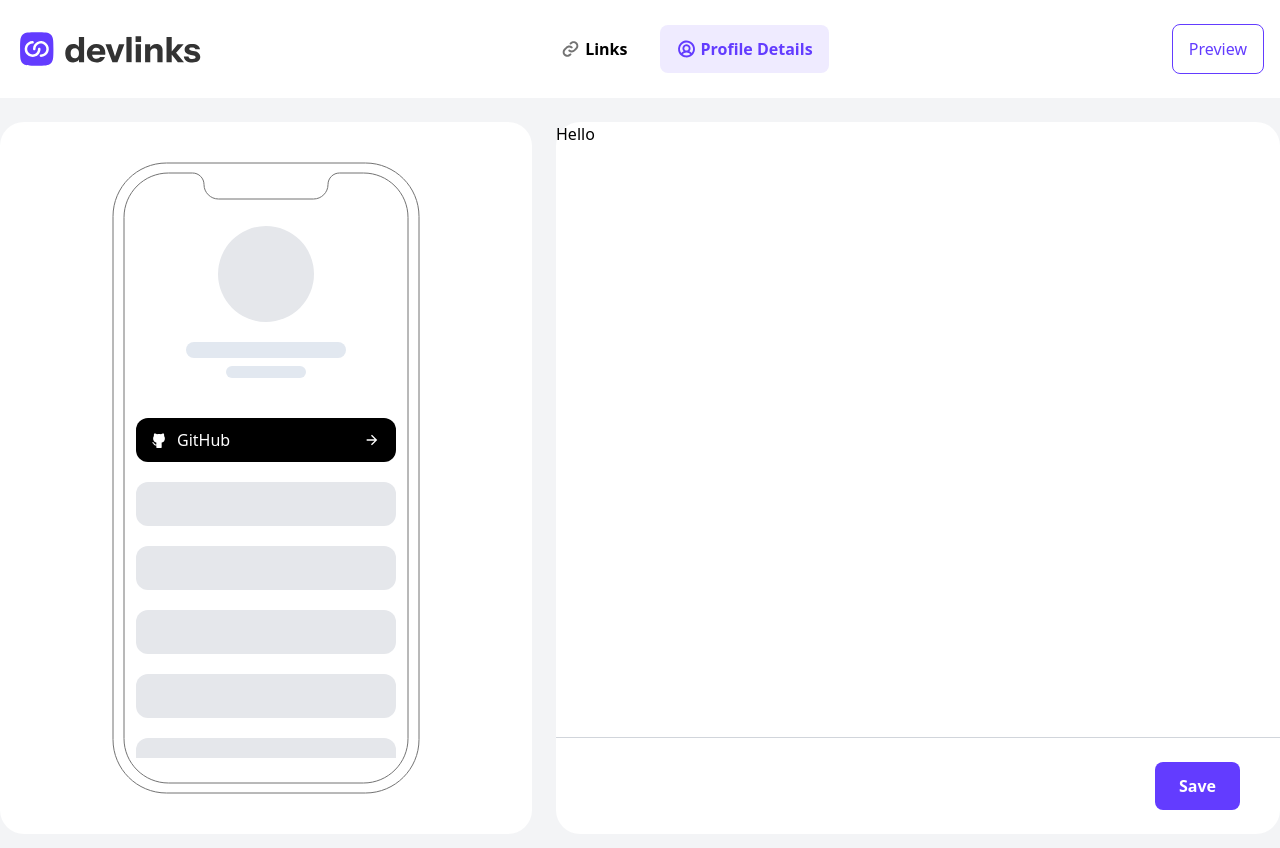
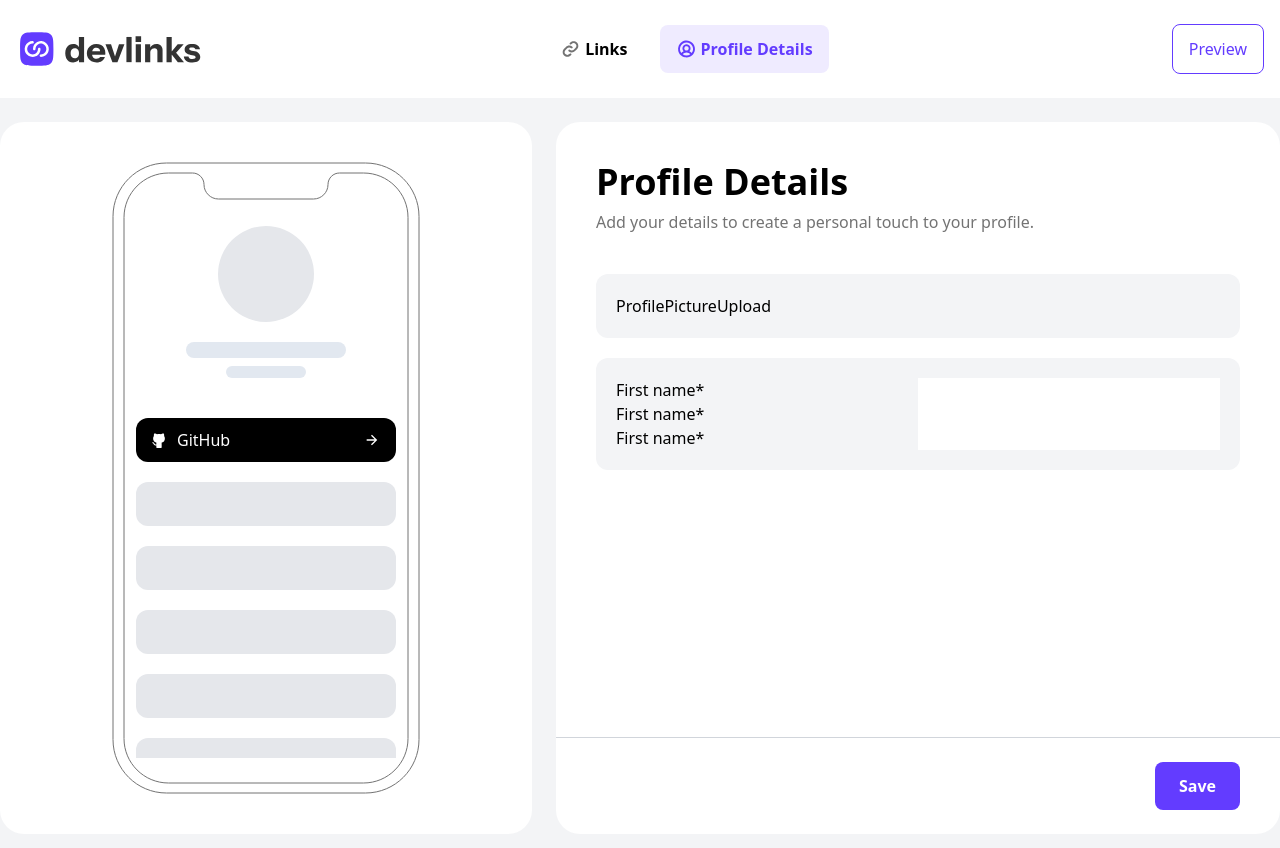
Before and after one commit to riteshkumarldh/dev-links, a React (Vite) app: page /profile in a window 1280 px wide. Shown: the top 848 px of the page. Built offline with nearby package versions, Linux system fonts and the light colour scheme.

Commit message:
working on profile update form

```diff
--- a/src/components/LinksForm.jsx
+++ b/src/components/LinksForm.jsx
@@ -4,13 +4,18 @@ import Button from "./Button";
 import LinkAddInfo from "./LinkAddInfo";
 import LinksFormTop from "./LinksFormTop";
 import LinkAddForm from "./LinkAddForm";
+import RightBottomBtn from "./RightBottomBtn";
 
 export default function LinksForm() {
   const [isClicked, setIsClicked] = useState(true);
   return (
     <div className="bg-white rounded-3xl flex flex-col justify-between w-full">
       <div className="  p-10  flex flex-col">
-        <LinksFormTop />
+        <LinksFormTop
+          description="Add/edit/remove links below and then share all your profiles with the
+        world!"
+          title="Customize your links"
+        />
         <Button
           className="border border-bl-300 text-bl-300 rounded-lg font-medium px-4 hover:bg-bl-100"
           onClick={() => setIsClicked((prev) => !prev)}
@@ -22,15 +27,7 @@ export default function LinksForm() {
           {isClicked ? <LinkAddForm /> : <LinkAddInfo />}
         </form>
       </div>
-      <div className="py-6 border-t border-t-gray-300 mt-auto w-full flex justify-end pr-10">
-        <Button
-          type="submit"
-          disabled={!isClicked}
-          className="bg-bl-300 w-max px-6 text-white font-semibold hover:bg-bl-200 disabled:bg-bl-200 "
-        >
-          Save
-        </Button>
-      </div>
+      <RightBottomBtn disabled={!isClicked} />
     </div>
   );
 }
--- a/src/components/LinksFormTop.jsx
+++ b/src/components/LinksFormTop.jsx
@@ -1,13 +1,8 @@
-export default function LinksFormTop() {
+export default function LinksFormTop({ title, description }) {
   return (
     <>
-      <h2 className="font-bold text-3xl md:text-4xl mb-2">
-        Customize your links
-      </h2>
-      <p className="text-gr-200 mb-10">
-        Add/edit/remove links below and then share all your profiles with the
-        world!
-      </p>
+      <h2 className="font-bold text-3xl md:text-4xl mb-2">{title}</h2>
+      <p className="text-gr-200 mb-10">{description}</p>
     </>
   );
 }
--- a/src/components/ProfileDetails.jsx
+++ b/src/components/ProfileDetails.jsx
@@ -1,17 +1,22 @@
-import Button from "./Button";
+import LinksFormTop from "./LinksFormTop";
+import ProfilePictureUpload from "./ProfilePictureUpload";
+import ProfileUpdateForm from "./ProfileUpdateForm";
+import RightBottomBtn from "./RightBottomBtn";
 
 export default function ProfileDetails() {
   return (
     <div className="bg-white rounded-3xl flex flex-col justify-between w-full">
-      <div>Hello</div>
-      <div className="py-6 border-t border-t-gray-300 mt-auto w-full flex justify-end pr-10">
-        <Button
-          type="submit"
-          className="bg-bl-300 w-max px-6 text-white font-semibold hover:bg-bl-200 disabled:bg-bl-200 "
-        >
-          Save
-        </Button>
+      <div className="p-10">
+        <LinksFormTop
+          description="Add your details to create a personal touch to your profile."
+          title="Profile Details"
+        />
+        <div className="flex flex-col gap-5">
+          <ProfilePictureUpload />
+          <ProfileUpdateForm />
+        </div>
       </div>
+      <RightBottomBtn />
     </div>
   );
 }
--- /dev/null
+++ b/src/components/ProfileInput.jsx
@@ -0,0 +1,8 @@
+export default function ProfileInput() {
+  return (
+    <div className="grid grid-cols-2">
+      <label htmlFor="firstName">First name*</label>
+      <input type="text" id="firstName" />
+    </div>
+  );
+}
--- /dev/null
+++ b/src/components/ProfilePictureUpload.jsx
@@ -0,0 +1,3 @@
+export default function ProfilePictureUpload() {
+  return <div className="p-5 bg-gray-100 rounded-xl">ProfilePictureUpload</div>;
+}
--- /dev/null
+++ b/src/components/ProfileUpdateForm.jsx
@@ -0,0 +1,13 @@
+import ProfileInput from "./ProfileInput";
+
+export default function ProfileUpdateForm() {
+  return (
+    <div className="p-5 bg-gray-100 rounded-xl">
+      <form>
+        <ProfileInput />
+        <ProfileInput />
+        <ProfileInput />
+      </form>
+    </div>
+  );
+}
--- /dev/null
+++ b/src/components/RightBottomBtn.jsx
@@ -0,0 +1,16 @@
+import Button from "./Button";
+
+export default function RightBottomBtn({ onClick, disabled }) {
+  return (
+    <div className="py-6 border-t border-t-gray-300 mt-auto w-full flex justify-end pr-10">
+      <Button
+        disabled={disabled}
+        onClick={onClick}
+        type="submit"
+        className="bg-bl-300 w-max px-6 text-white font-semibold hover:bg-bl-200 disabled:bg-bl-200 "
+      >
+        Save
+      </Button>
+    </div>
+  );
+}
```
